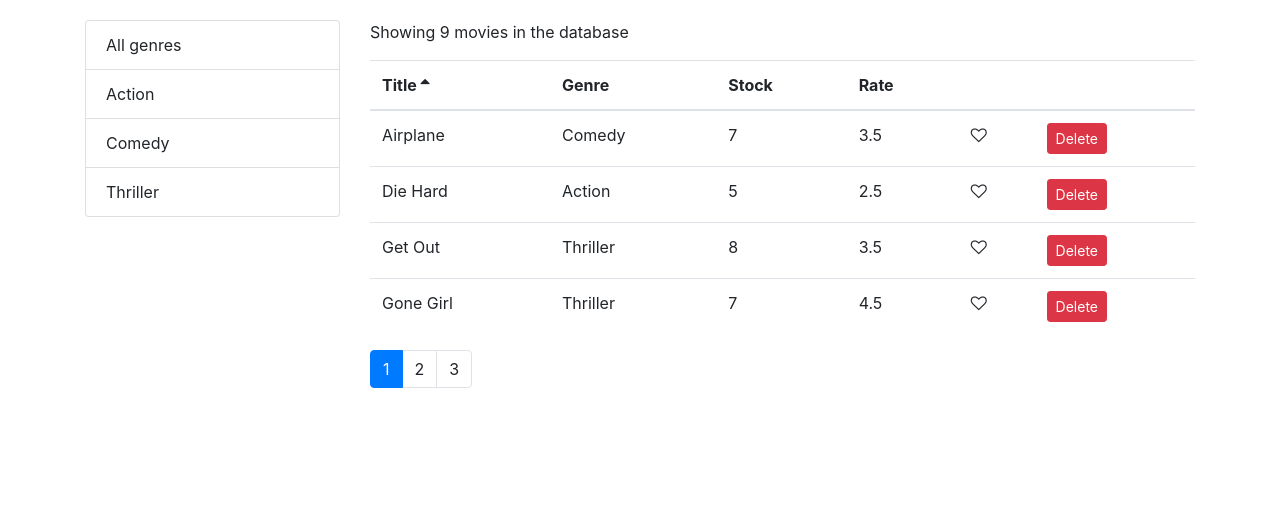
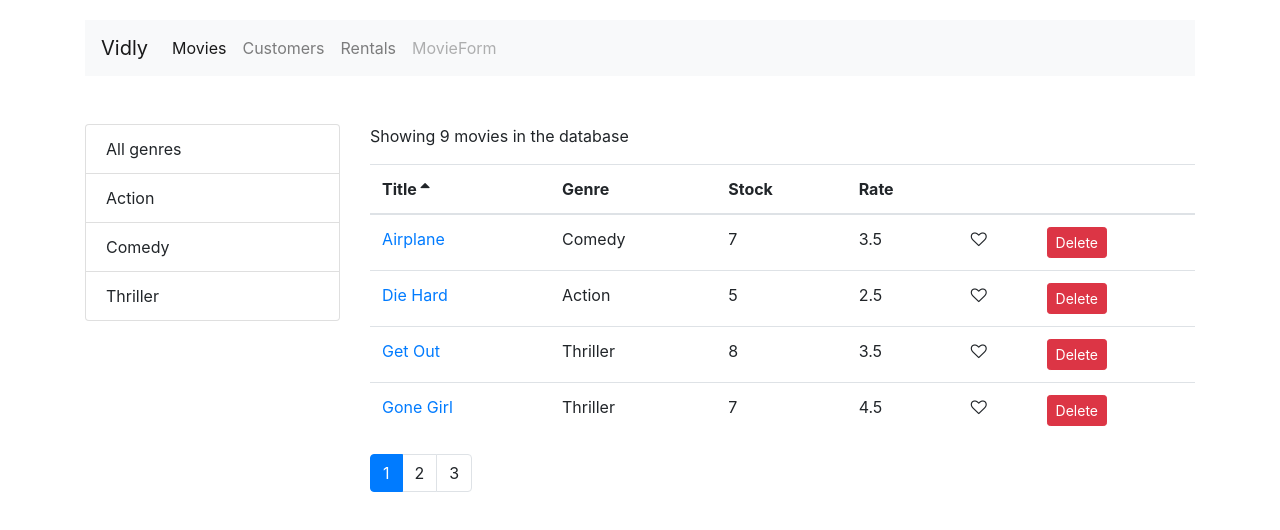
Before and after one commit to AbdulMajeedDevsinc/VidlyFrontEnd, a React (Create React App) app: page /movies in a window 1280 px wide. Shown: the top 530 px of the page. Built offline with nearby package versions, Linux system fonts and the light colour scheme.

Commit message:
routing done

```diff
--- a/package.json
+++ b/package.json
@@ -13,6 +13,7 @@
     "react": "^18.2.0",
     "react-bootstrap": "^2.5.0",
     "react-dom": "^18.2.0",
+    "react-router-dom": "^4.3.1",
     "react-scripts": "5.0.1",
     "web-vitals": "^2.1.4"
   },
--- a/src/App.js
+++ b/src/App.js
@@ -1,12 +1,28 @@
-import React, { Component } from 'react';
+import React, { Component } from "react";
 import "./App.css";
-import Movies from './components/movies'
+import Movies from "./components/movies";
+import { Route, Redirect, Switch } from "react-router-dom";
+import Customers from "./components/customers";
+import Rentals from "./components/rentals";
+import MovieForm from "./components/movieForm";
+import NotFound from "./components/notFound";
+import NavBar from "./components/navBar";
+
 class App extends Component {
-  state = {  }
+  state = {};
   render() {
     return (
-      <main className='container'>
-        <Movies />
+      <main className="container">
+        <NavBar />
+        {/* <Movies /> */}
+        <Switch>
+          <Route path="/movies/:id" component={MovieForm}></Route>
+          <Route path="/movies" component={Movies}></Route>
+          <Route path="/customers" component={Customers}></Route>
+          <Route path="/rentals" component={Rentals}></Route>
+          <Redirect exact from="/" to="/movies" />
+          <Route path="*" component={NotFound}></Route>
+        </Switch>
       </main>
     );
   }
--- a/src/components/common/tableBody.jsx
+++ b/src/components/common/tableBody.jsx
@@ -1,5 +1,4 @@
 import React, { Component } from "react";
-import Like from "./like";
 import _ from "lodash";
 class TableBody extends Component {
   renderCell = (item, column) => {
--- /dev/null
+++ b/src/components/customers.jsx
@@ -0,0 +1,6 @@
+import React from "react";
+const Customers = () => {
+  return <h1>Customer</h1>;
+};
+
+export default Customers;
--- /dev/null
+++ b/src/components/movieForm.jsx
@@ -0,0 +1,6 @@
+import React from "react";
+const MovieForm = ({ match }) => {
+  return <h1>MovieForm {match.params.id}</h1>;
+};
+
+export default MovieForm;
--- a/src/components/moviesTable.jsx
+++ b/src/components/moviesTable.jsx
@@ -1,10 +1,17 @@
 import React, { Component } from "react";
 import Table from "./common/table";
 import Like from "./common/like";
+import { Link } from "react-router-dom";
 class MoviesTable extends Component {
   state = {};
   columns = [
-    { label: "Title", path: "title" },
+    {
+      label: "Title",
+      path: "title",
+      content: (movie) => {
+        return <Link to={`/movies/${movie._id}`}>{movie.title}</Link>;
+      },
+    },
     { label: "Genre", path: "genre.name" },
     { label: "Stock", path: "numberInStock" },
     { label: "Rate", path: "dailyRentalRate" },
--- /dev/null
+++ b/src/components/navBar.jsx
@@ -0,0 +1,48 @@
+import React from "react";
+import { Link, NavLink } from "react-router-dom";
+const NavBar = () => {
+  return (
+    <nav className="navbar navbar-expand-lg navbar-light bg-light mb-5">
+      <Link className="navbar-brand" to="/">
+        Vidly
+      </Link>
+      <button
+        className="navbar-toggler"
+        type="button"
+        data-toggle="collapse"
+        data-target="#navbarNav"
+        aria-controls="navbarNav"
+        aria-expanded="false"
+        aria-label="Toggle navigation"
+      >
+        <span className="navbar-toggler-icon"></span>
+      </button>
+      <div className="collapse navbar-collapse" id="navbarNav">
+        <ul className="navbar-nav">
+          <li className="nav-item">
+            <NavLink className="nav-link" to="/movies">
+              Movies <span className="sr-only">(current)</span>
+            </NavLink>
+          </li>
+          <li className="nav-item">
+            <NavLink className="nav-link" to="/customers">
+              Customers
+            </NavLink>
+          </li>
+          <li className="nav-item">
+            <NavLink className="nav-link" to="/rentals">
+              Rentals
+            </NavLink>
+          </li>
+          <li className="nav-item">
+            <NavLink className="nav-link disabled" to="/movieform">
+              MovieForm
+            </NavLink>
+          </li>
+        </ul>
+      </div>
+    </nav>
+  );
+};
+
+export default NavBar;
--- /dev/null
+++ b/src/components/notFound.jsx
@@ -0,0 +1,7 @@
+import React from "react";
+
+const NotFound = () => {
+  return <h1>Not Found</h1>;
+};
+
+export default NotFound;
--- /dev/null
+++ b/src/components/rentals.jsx
@@ -0,0 +1,6 @@
+import React from "react";
+const Rentals = () => {
+  return <h1>Rentals</h1>;
+};
+
+export default Rentals;
--- a/src/index.js
+++ b/src/index.js
@@ -1,15 +1,18 @@
-import React from 'react';
-import ReactDOM from 'react-dom/client';
-import './index.css';
-import Vidly from './App';
-import reportWebVitals from './reportWebVitals';
-import 'bootstrap/dist/css/bootstrap.css';
-import 'font-awesome/css/font-awesome.css';
+import React from "react";
+import ReactDOM from "react-dom/client";
+import "./index.css";
+import Vidly from "./App";
+import reportWebVitals from "./reportWebVitals";
+import "bootstrap/dist/css/bootstrap.css";
+import "font-awesome/css/font-awesome.css";
+import { BrowserRouter } from "react-router-dom";
 
-const root = ReactDOM.createRoot(document.getElementById('root'));
+const root = ReactDOM.createRoot(document.getElementById("root"));
 root.render(
   <React.StrictMode>
-    <Vidly />
+    <BrowserRouter>
+      <Vidly />
+    </BrowserRouter>
   </React.StrictMode>
 );
 
```
Also changed, not shown: src/components/common/listGroup.jsx (+0 -8 lines), 1 other file (tests, documents, lock files or other folders).
